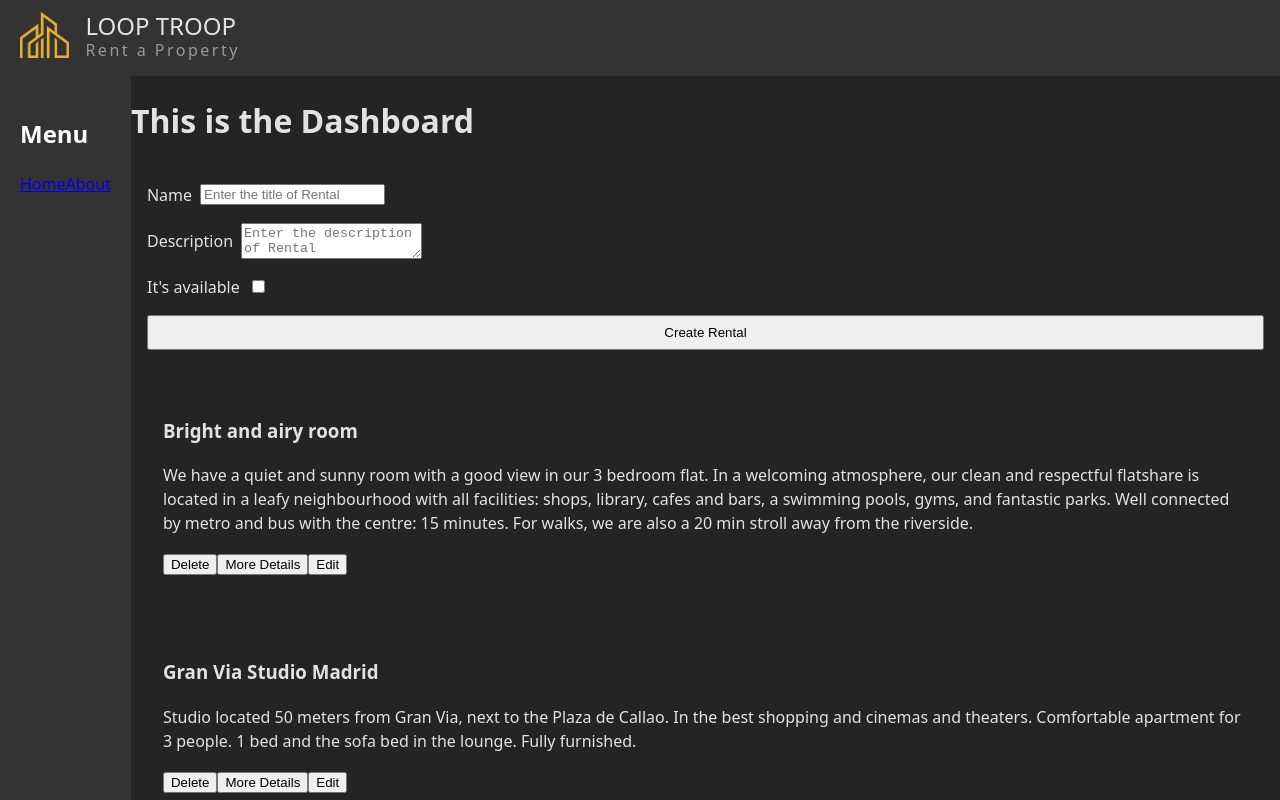
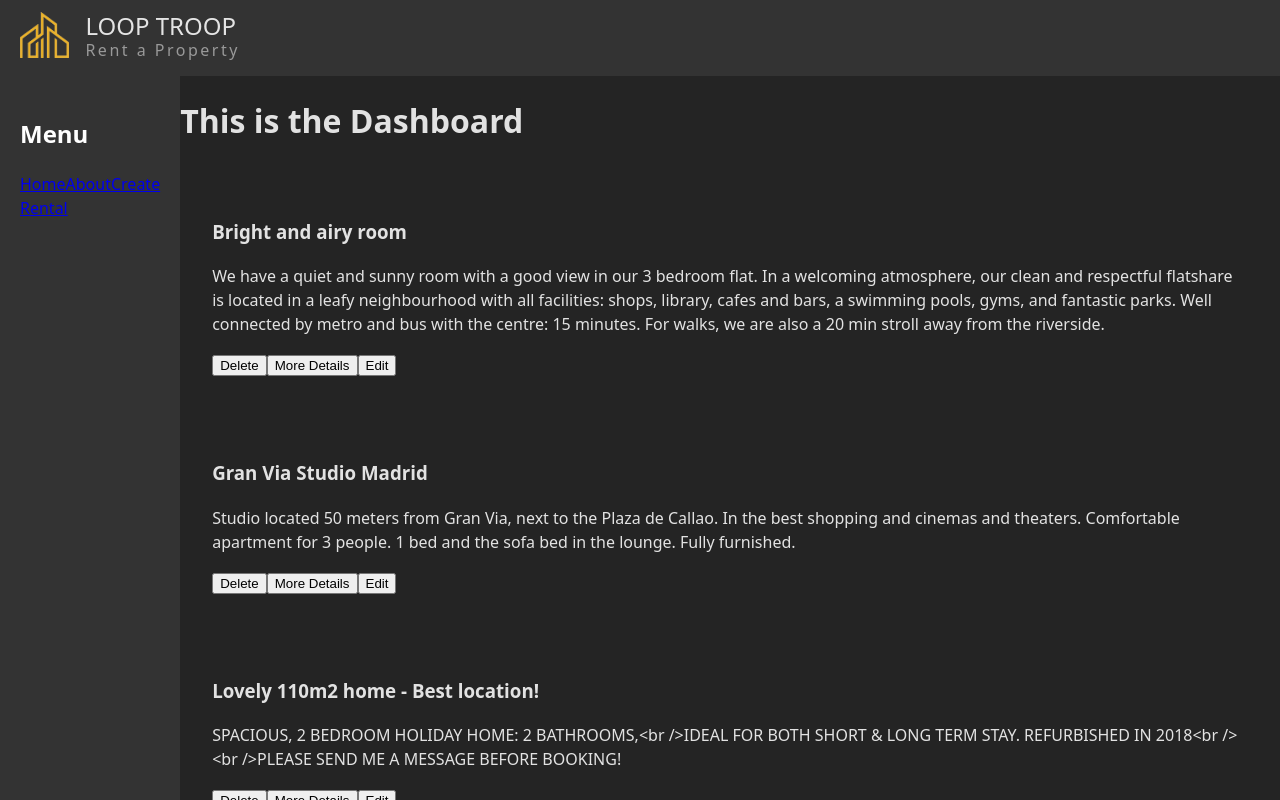
Before and after one commit to Horrusius/mini-project-react-app, a React (Vite) app: page / in a window 1280 px wide. Shown: the top 800 px of the page. Built offline with nearby package versions, Linux system fonts and the light colour scheme.

Commit message:
edit: new Create Rental page

```diff
--- a/src/App.jsx
+++ b/src/App.jsx
@@ -6,6 +6,7 @@ import Sidebar from './components/Sidebar'
 import Dashboard from './pages/Dashboard'
 import RentalDetails from './pages/RentalDetails'
 import EditRental from "./pages/EditRental";
+import CreateRental from "./pages/CreateRental";
 import About from './pages/About'
 import NotFound from './pages/NotFound'
 
@@ -57,9 +58,10 @@ function App() {
         <Routes>
           <Route
             path="/"
-            element={<Dashboard rentalsArr={rentals} onDelete={deleteRentalItem} createRental={createRental} editRental={editRental} />}
+            element={<Dashboard rentalsArr={rentals} onDelete={deleteRentalItem} editRental={editRental} />}
           />
           <Route path="/about" element={<About />} />
+          <Route path="/createRental" element={<CreateRental createRental={createRental}/>} />
 
           <Route
             path="/rentals/:rentalId"
--- a/src/components/Sidebar.jsx
+++ b/src/components/Sidebar.jsx
@@ -7,6 +7,7 @@ function Sidebar () {
             <nav>
                 <NavLink to="/">Home</NavLink>
                 <NavLink to="/about">About</NavLink>
+                <NavLink to="/createRental">Create Rental</NavLink>
             </nav>
         </div>
     );
--- a/src/components/CreateRental.jsx
+++ b/src/pages/CreateRental.jsx
@@ -1,10 +1,12 @@
 import { useState } from "react"
+import { useNavigate } from "react-router-dom";
 
 function CreateRental(props) {
     const [name, setName] = useState("");
     const [description, setDescription] = useState("");
     const [availability, setAvailability] = useState(false);
 
+    const navigate = useNavigate();
 
     const handleSubmit = (e) => {
         e.preventDefault();
@@ -20,6 +22,8 @@ function CreateRental(props) {
         setName("");
         setDescription("");
         setAvailability(false);
+
+        navigate('/');
     }
 
     return (
--- a/src/pages/Dashboard.jsx
+++ b/src/pages/Dashboard.jsx
@@ -1,12 +1,11 @@
 import RentalList from "../components/RentalList";
-import CreateRental from "../components/CreateRental";
+import CreateRental from "./CreateRental";
 import EditRental from "./EditRental";
 
 function Dashboard({ rentalsArr, onDelete, createRental, editRental }) {
   return (
     <div>
       <h1>This is the Dashboard</h1>
-      <CreateRental createRental={createRental} />
       <RentalList rentalsArr={rentalsArr} onDelete={onDelete} editRental={editRental} />
     </div>
   );
```
